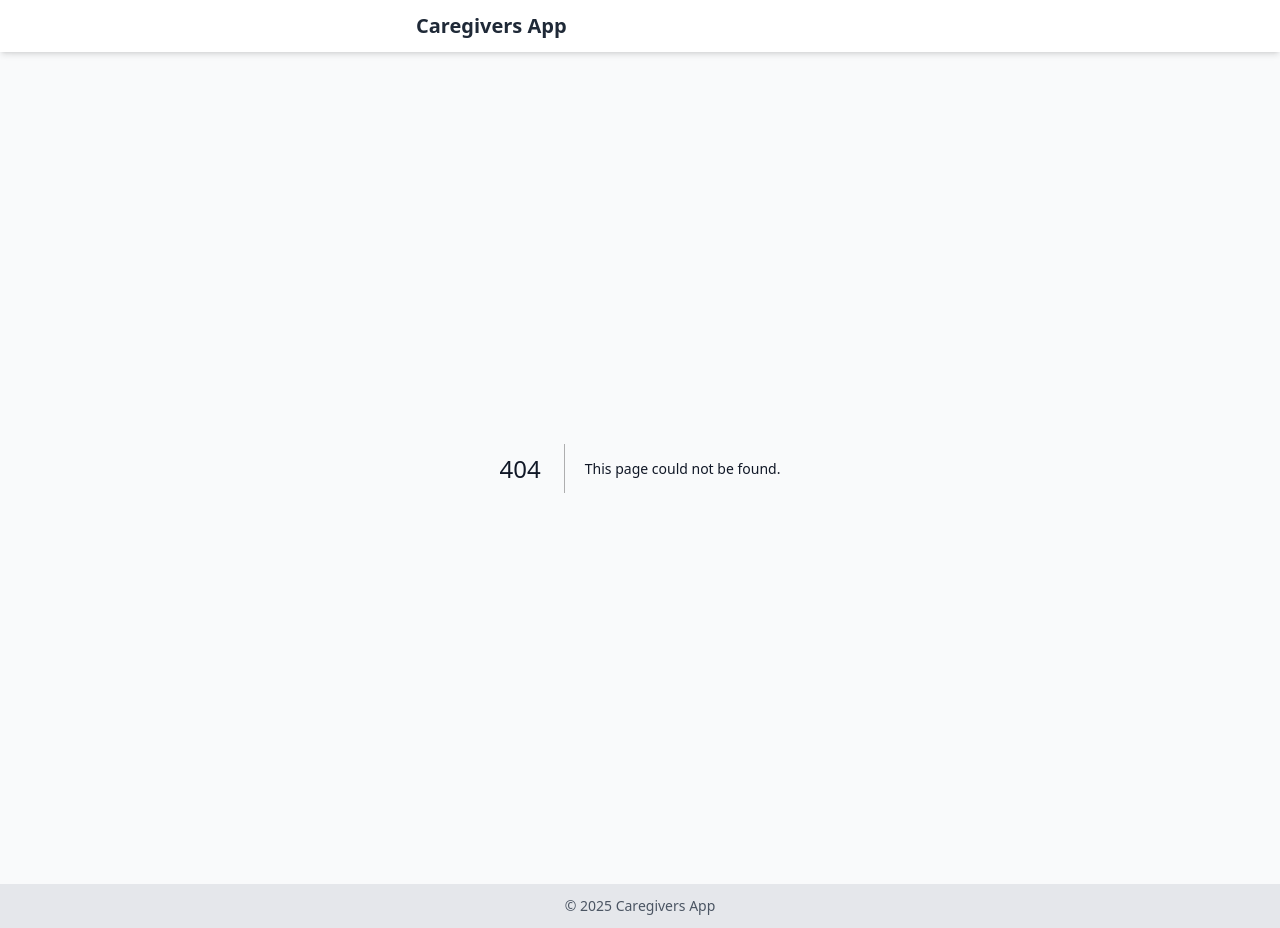
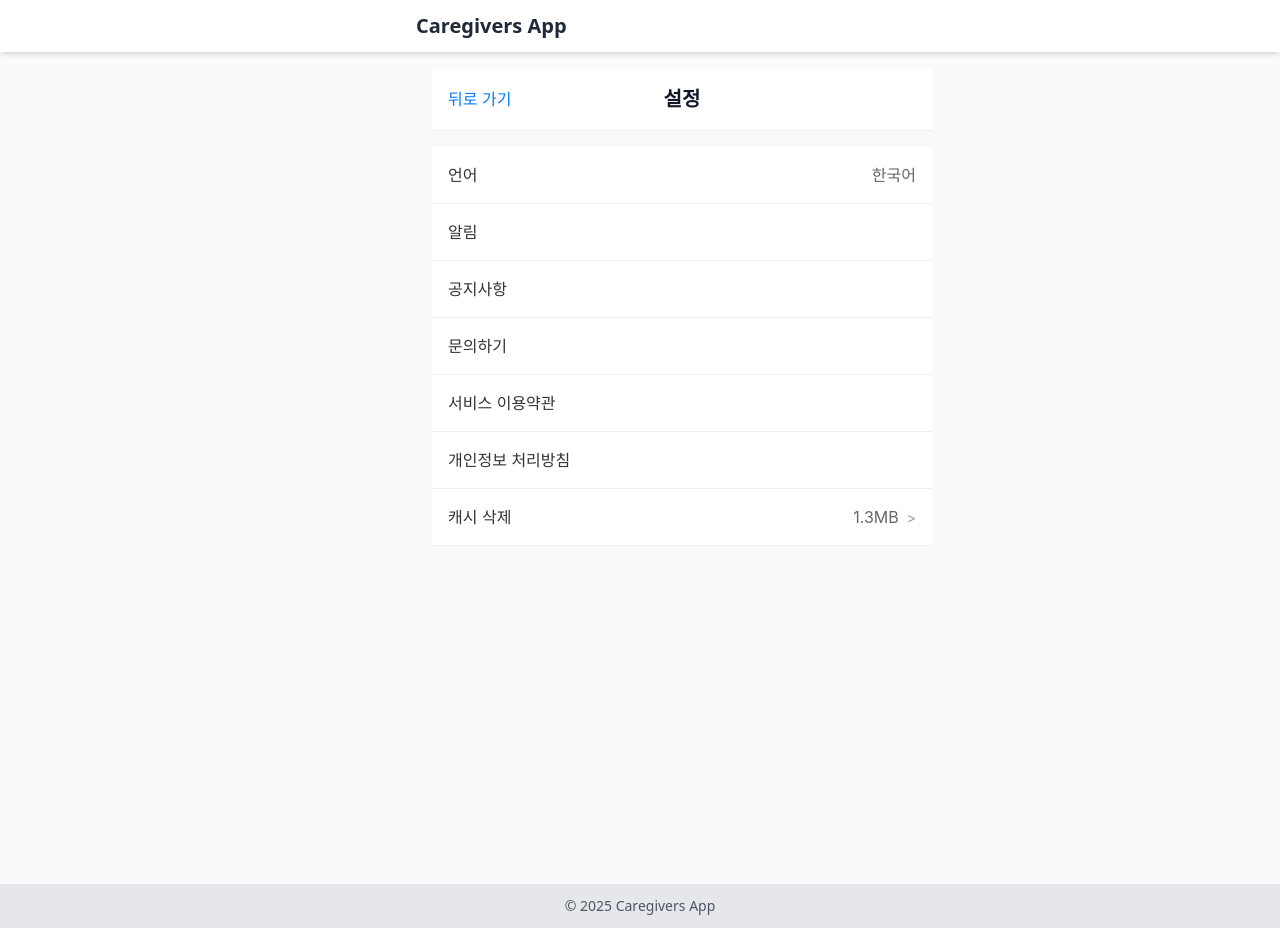
Before and after one commit to gowns12/CareNeighbors-frontend, a Next.js app: page /my-page/settings in a window 1280 px wide. Before the commit this address had no page. Built offline with nearby package versions, Linux system fonts and the light colour scheme.

Commit message:
- 설정 페이지 추가 - 설정 버튼에 라우팅 기능 추가

```diff
--- a/src/app/my-page/page.tsx
+++ b/src/app/my-page/page.tsx
@@ -18,7 +18,7 @@ const MyPageMain = () => {
         <Container>
             <HeaderWrapper>
                 <Title>MY PAGE</Title>
-                <SettingButton>설정</SettingButton>
+                <SettingButton onClick={() => router.push("/my-page/settings")}>설정</SettingButton>
             </HeaderWrapper>
 
             <MainContent>
--- /dev/null
+++ b/src/app/my-page/settings/page.tsx
@@ -0,0 +1,147 @@
+"use client";
+
+import React from "react";
+import styled from "styled-components";
+import { useRouter } from "next/navigation";
+
+const Page = () => {
+    const router = useRouter();
+
+    return (
+        <Container>
+            <Header>
+                <BackButton onClick={() => router.back()}>뒤로 가기</BackButton>
+                <Title>설정</Title>
+            </Header>
+
+            <SettingsList>
+                {/* 언어 선택 */}
+                <Item>
+                    <span>언어</span>
+                    <SelectedValue>한국어</SelectedValue>
+                </Item>
+
+                {/* 메뉴 항목 */}
+                <MenuItem>알림</MenuItem>
+                <MenuItem>공지사항</MenuItem>
+                <MenuItem>문의하기</MenuItem>
+                <MenuItem>서비스 이용약관</MenuItem>
+                <MenuItem>개인정보 처리방침</MenuItem>
+
+                {/* 캐시 삭제 */}
+                <CacheInfo>
+                    <span>캐시 삭제</span>
+                    <CacheDetails>
+                        <CacheSize>1.3MB</CacheSize>
+                        <Arrow>{">"}</Arrow>
+                    </CacheDetails>
+                </CacheInfo>
+            </SettingsList>
+        </Container>
+    );
+};
+
+const Container = styled.div`
+    width: 100vw;
+    max-width: 500px;
+    margin: 0 auto;
+    font-family: -apple-system, BlinkMacSystemFont, "Segoe UI", Roboto, "Helvetica Neue", Arial, sans-serif;
+    background-color: #f8f9fa;
+    min-height: 100vh;
+`;
+
+const Header = styled.div`
+    display: flex;
+    align-items: center;
+    justify-content: center;
+    padding: 16px;
+    border-bottom: 1px solid #eee;
+    background-color: white;
+    position: sticky;
+    top: 0;
+    z-index: 1000;
+`;
+
+const BackButton = styled.button`
+    position: absolute; /* 버튼을 왼쪽 상단 구석으로 이동 */
+    left: 16px; /* 왼쪽 바깥 여백 */
+    border: none;
+    background: none;
+    font-size: 16px;
+    color: #007aff;
+    cursor: pointer;
+
+    &:hover {
+        text-decoration: underline;
+
+    }
+`;
+
+const Title = styled.h1`
+    font-size: 20px;
+    font-weight: bold;
+`;
+
+const SettingsList = styled.div`
+    margin-top: 16px;
+    background-color: white;
+
+`;
+
+const Item = styled.div`
+    display: flex;
+    justify-content: space-between;
+    align-items: center;
+    padding: 16px;
+    border-bottom: 1px solid #eee;
+    font-size: 16px;
+    color: #333;
+`;
+
+const SelectedValue = styled.span`
+    color: #666;
+`;
+
+const MenuItem = styled.div`
+    padding: 16px;
+    border-bottom: 1px solid #eee;
+    font-size: 16px;
+    color: #333;
+    cursor: pointer;
+
+    &:hover {
+        background-color: #f8f8f8;
+    }
+`;
+
+const CacheInfo = styled.div`
+    display: flex;
+    justify-content: space-between;
+    align-items: center;
+    padding: 16px;
+    border-bottom: 1px solid #eee;
+    font-size: 16px;
+    color: #333;
+    cursor: pointer;
+
+    &:hover {
+        background-color: #f8f8f8;
+    }
+`;
+
+const CacheDetails = styled.div`
+    display: flex;
+    align-items: center;
+`;
+
+const CacheSize = styled.span`
+    color: #666;
+    margin-right: 8px;
+`;
+
+const Arrow = styled.span`
+    color: #999;
+    font-size: 14px;
+`;
+
+export default Page;
```
